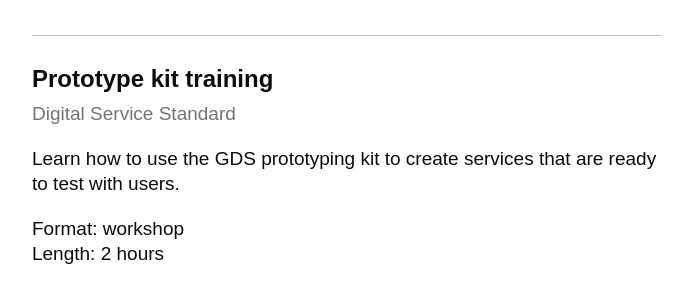
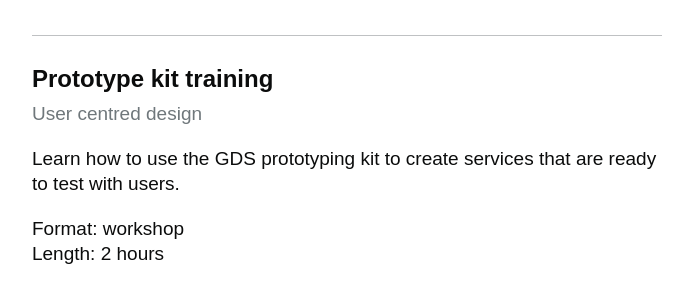
Before and after one commit to Abdul2/coe, a Jekyll site: the page built from _posts/2017-06-30-prototype-kit-training.md, in a window 1280 px wide and 900 px high, scrolled down 5708 px. Shown: the part 157-441 px from the top of the window, without its empty margins (458-1151 px from the left). Built offline with Jekyll 4.4.1, drawn with Linux system fonts in a browser that asks for light colours.

Commit message:
fixed category for prototype kit

```diff
--- a/_posts/2017-06-30-prototype-kit-training.md
+++ b/_posts/2017-06-30-prototype-kit-training.md
@@ -2,7 +2,7 @@
 layout: post
 title:  "Prototype kit training"
 date:   2017-06-30 11:05:52 +0100
-category: Digital Service Standard
+category: User centred design
 excerpt_separator: <!--more-->
 ---
 
```
